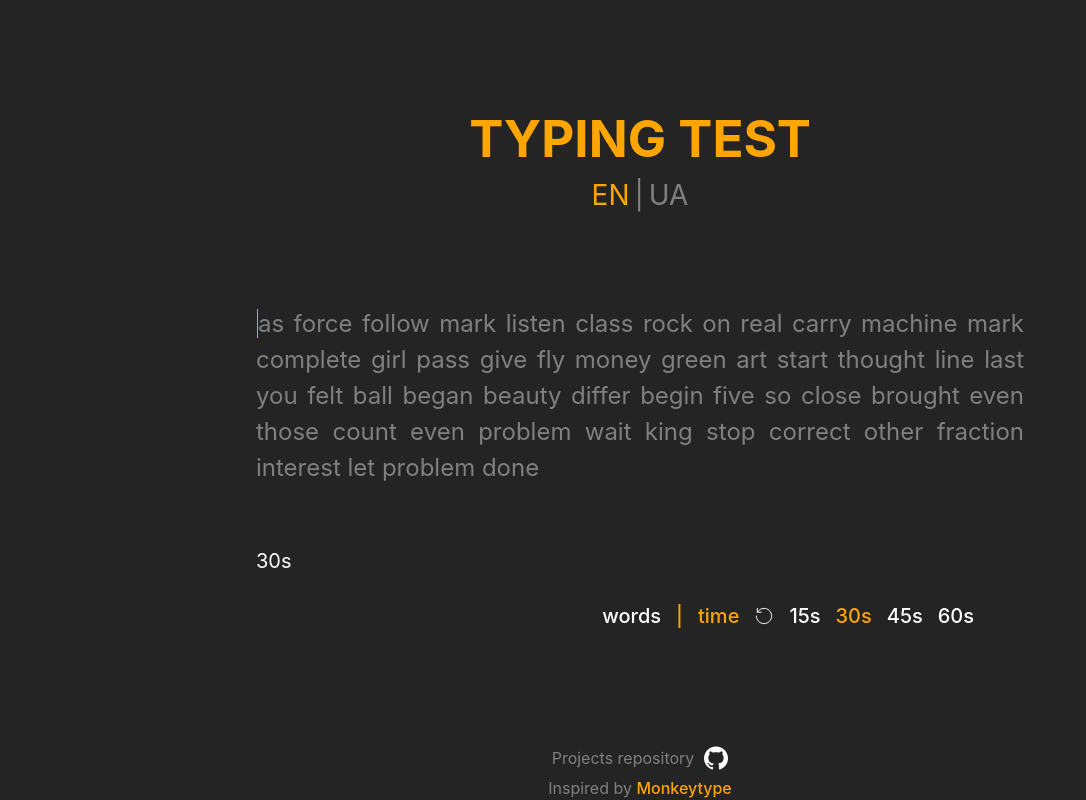
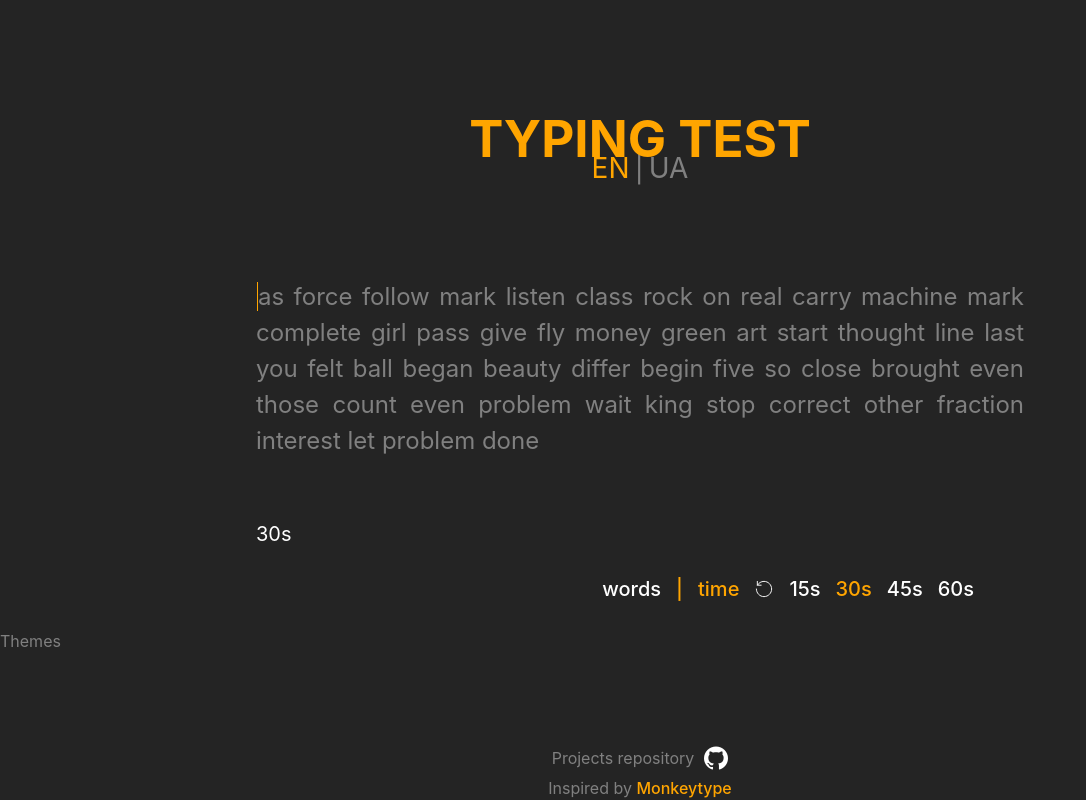
Before and after one commit to SkyDmytro/typing_test, a React (Vite) app: page / in a window 1280 px wide. Shown: the whole page, without its empty margins (0-1086 px from the left). Built offline with nearby package versions, Linux system fonts and the light colour scheme.

Commit message:
feat: add different themes

```diff
--- /dev/null
+++ b/src/components/ThemeSwitcher/ThemeSwitcher.style.scss
@@ -0,0 +1,14 @@
+.themes-container {
+  position: relative;
+  width: 50px;
+  height: 50px;
+  .drop-down-list {
+    background-color: yellow;
+    display: none;
+    position: absolute;
+    text-wrap: nowrap;
+    width: fit-content;
+    text-align: center;
+    border-radius: 50%;
+  }
+}
--- /dev/null
+++ b/src/components/ThemeSwitcher/ThemeSwitcher.tsx
@@ -0,0 +1,83 @@
+import React, { useContext, useState } from "react";
+import { themesArray } from "../../utils/constants";
+import { ThemeContext } from "../../pages/MainPage/MainPage";
+import styled from "styled-components";
+import classNames from "classnames";
+import { themeType } from "../../types/contextTypes";
+
+export const ThemeSwitcher = () => {
+  const { theme, setTheme } = useContext(ThemeContext);
+  const [isOpened, setIsOpened] = useState(false);
+  const StyledThemeSwitcher = styled.div`
+    color: ${theme.baseColor};
+    position: relative;
+    z-index: 9999;
+    .drop-down-list {
+      height: 60vh;
+      background-color: ${theme.backgroundColor};
+      border: 1px solid ${theme.secondaryColor};
+      display: none;
+      width: 40vw;
+      position: absolute;
+      top: -60vh;
+      left: 30vw;
+      text-align: center;
+      .theme {
+        display: flex;
+        height: 50px;
+        gap: 5px;
+        align-items: center;
+        .circle {
+          height: 13px;
+          width: 13px;
+          border-radius: 50%;
+        }
+      }
+      &.opened {
+        display: flex;
+        flex-direction: column;
+        text-wrap: nowrap;
+        justify-content: space-around;
+        align-items: center;
+      }
+    }
+  `;
+  const handleClick = () => {
+    setIsOpened((prevState) => !prevState);
+  };
+  const handleChangeTheme = (theme: themeType) => () => {
+    setTheme(theme);
+  };
+  return (
+    <StyledThemeSwitcher className="themes-container">
+      <div className="drop-down" onClick={handleClick}>
+        Themes
+      </div>
+      <div className={classNames("drop-down-list", isOpened && "opened")}>
+        {themesArray.map(({ name, theme }) => {
+          return (
+            <div
+              className="theme"
+              style={{ color: theme.baseColor }}
+              onClick={handleChangeTheme(theme)}
+            >
+              {name}
+              <div
+                className="circle 1"
+                style={{ backgroundColor: theme.baseColor }}
+              ></div>
+              <div
+                className="circle 2"
+                style={{ backgroundColor: theme.activeColor }}
+              ></div>
+              <div
+                className="circle 3"
+                style={{ backgroundColor: theme.secondaryColor }}
+              ></div>
+            </div>
+          );
+        })}
+      </div>
+    </StyledThemeSwitcher>
+  );
+};
--- a/src/components/TypingTest/TypingTest.tsx
+++ b/src/components/TypingTest/TypingTest.tsx
@@ -13,6 +13,7 @@ import {
   modesSpecificSettingsType,
   modesType,
 } from "../../types/contextTypes";
+import { ThemeSwitcher } from "../ThemeSwitcher/ThemeSwitcher";
 
 export type currentLanguage = "EN" | "UA";
 
@@ -79,6 +80,7 @@ export const TypingTest = () => {
                 />
               </div>
               <Menu onReset={setCountDownStart} />
+              <ThemeSwitcher />
             </section>
           </IdContextForRemount.Provider>
         </ModesContext.Provider>
--- /dev/null
+++ b/src/utils/constants.ts
@@ -0,0 +1,86 @@
+import { themeType } from "../types/contextTypes";
+
+type themesArrayType = { name: string; theme: themeType }[];
+
+const themesArray: themesArrayType = [
+  {
+    name: "Base",
+    theme: {
+      baseColor: "gray",
+      headerColor: "orange",
+      activeColor: "orange",
+      backgroundColor: "#242424",
+      caretColor: "orange",
+      correctCharacter: "white",
+      secondaryColor: "white",
+      incorrectCharacter: "red",
+    },
+  },
+  {
+    name: "Ocean Breeze",
+    theme: {
+      baseColor: "lightblue",
+      headerColor: "teal",
+      activeColor: "teal",
+      backgroundColor: "#e0e0e0",
+      caretColor: "teal",
+      correctCharacter: "black",
+      secondaryColor: "black",
+      incorrectCharacter: "crimson",
+    },
+  },
+  {
+    name: "Sunset Glow",
+    theme: {
+      baseColor: "goldenrod",
+      headerColor: "orange",
+      activeColor: "orange",
+      backgroundColor: "#333333",
+      caretColor: "orange",
+      correctCharacter: "white",
+      secondaryColor: "white",
+      incorrectCharacter: "maroon",
+    },
+  },
+  {
+    name: "Forest Green",
+    theme: {
+      baseColor: "forestgreen",
+      headerColor: "limegreen",
+      activeColor: "limegreen",
+      backgroundColor: "#f0f0f0",
+      caretColor: "limegreen",
+      correctCharacter: "black",
+      secondaryColor: "black",
+      incorrectCharacter: "darkred",
+    },
+  },
+  {
+    name: "Modern Monochrome",
+    theme: {
+      baseColor: "gray",
+      headerColor: "black",
+      activeColor: "black",
+      backgroundColor: "#f5f5f5",
+      caretColor: "black",
+      correctCharacter: "black",
+      secondaryColor: "black",
+      incorrectCharacter: "black",
+    },
+  },
+  {
+    name: "Pastel Paradise",
+    theme: {
+      baseColor: "lavender",
+      headerColor: "skyblue",
+      activeColor: "skyblue",
+      backgroundColor: "#ffffff",
+      caretColor: "skyblue",
+      correctCharacter: "black",
+      secondaryColor: "black",
+      incorrectCharacter: "magenta",
+    },
+  },
+];
+
+export { themesArray };
```
